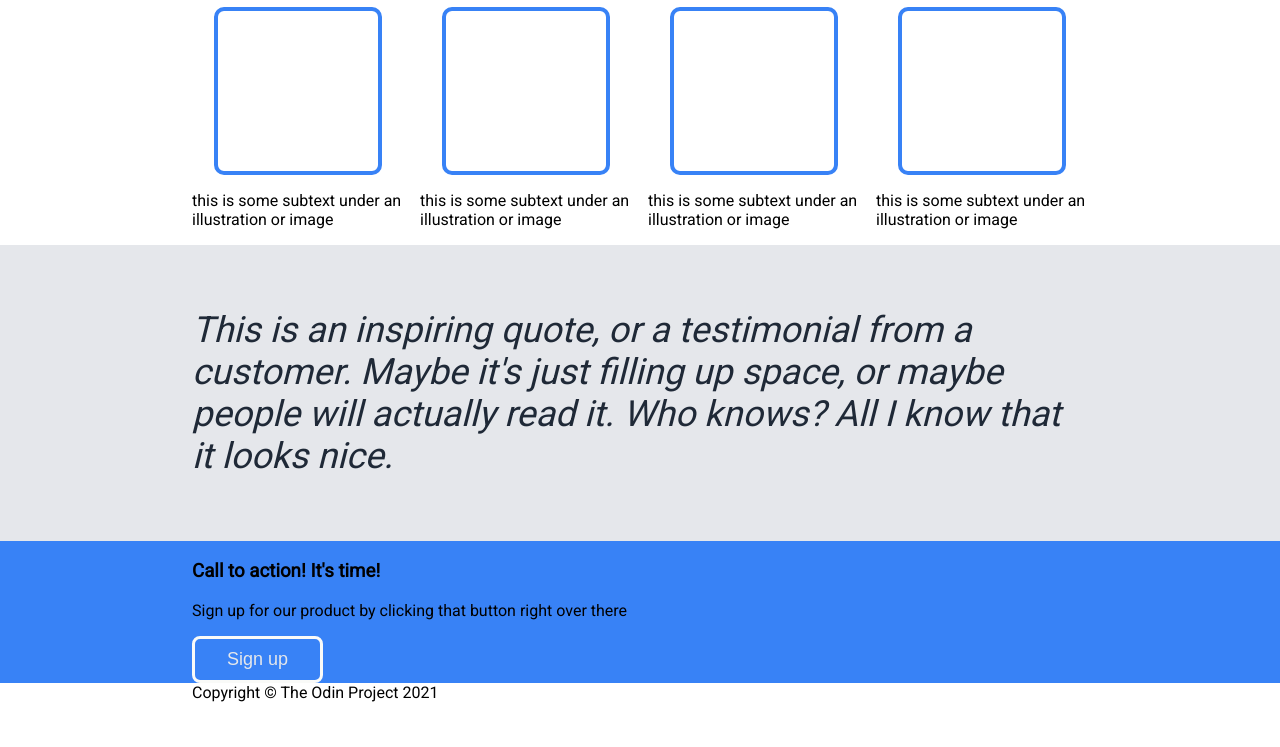
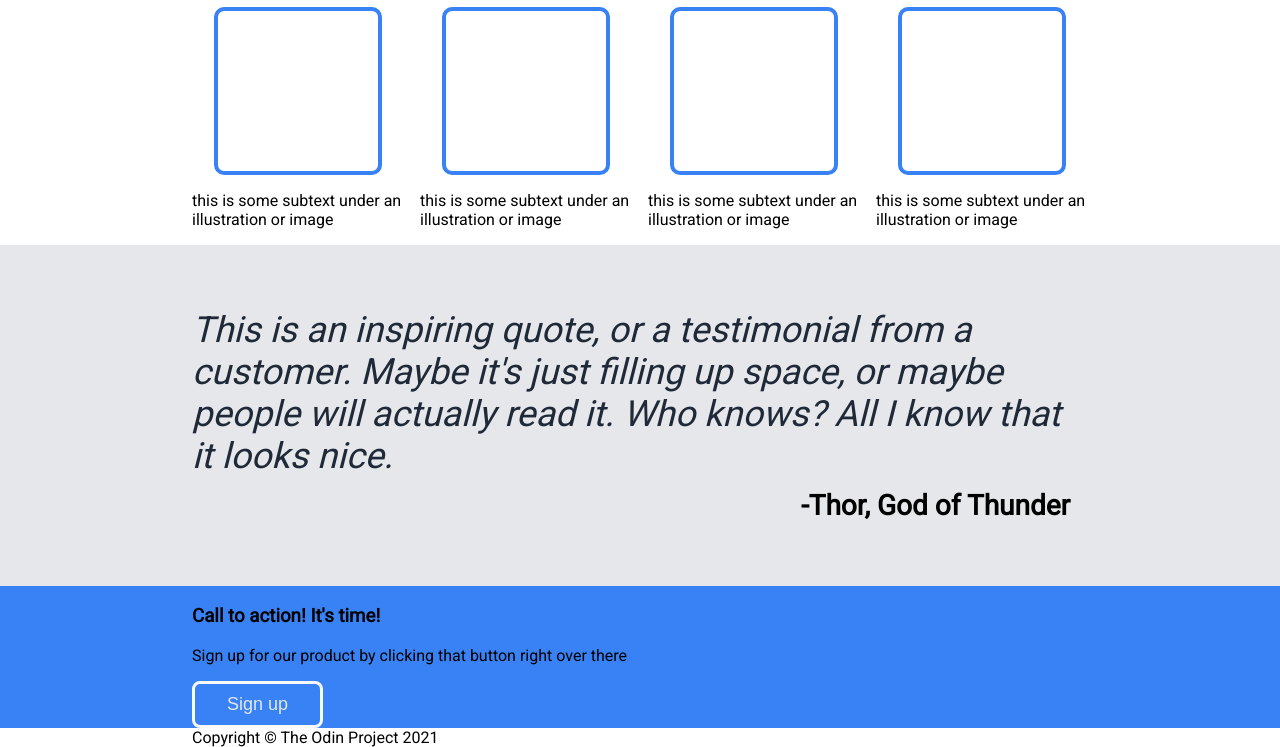
Before and after one commit to Drfeelgood16/Odin-project-site, a plain HTML site: page index.html in a window 1280 px wide. Shown: the part 467-1214 px from the top of the page. Before the commit the page ends 1169 px from the top, so only its background shows below. Drawn offline with Linux system fonts and the light colour scheme.

Commit message:
Style Quote Container

```diff
--- a/index.html
+++ b/index.html
@@ -63,7 +63,7 @@
             filling up space, or maybe people will actually read it. Who knows? All I know
             that it looks nice.
         </div>
-        <div class="quote-attribution"></div>
+        <div class="quote-attribution">-Thor, God of Thunder</div>
     </div>
     <div class="CalltoAction">
         <div>
--- a/style.css
+++ b/style.css
@@ -97,10 +97,6 @@ button {
     min-width: 160px;
 }
 .quote-container {
-    display: flex;
-    justify-content: center;
-    align-items: center;
-    flex: 1;
     background-color: #e5e7eb;
     padding-top: 64px;
     padding-bottom: 64px;
@@ -110,6 +106,13 @@ button {
     font-weight: 300;
     font-style: italic;
     color: #1f2937;
+    margin-bottom: 12px;
+}
+.quote-attribution {
+    font-weight: bold;
+    font-size: 28px;
+    float: right;
+    padding-right: 2%;
 }
 .CalltoAction {
     background-color: #3882f6;
```
